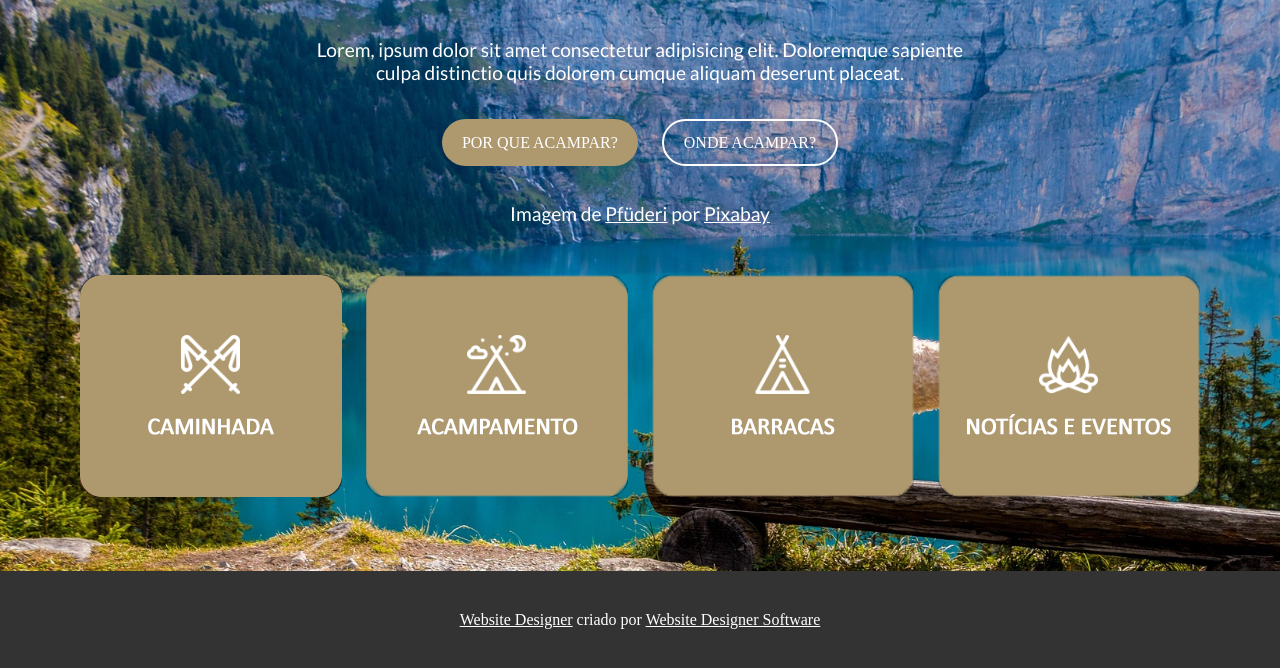
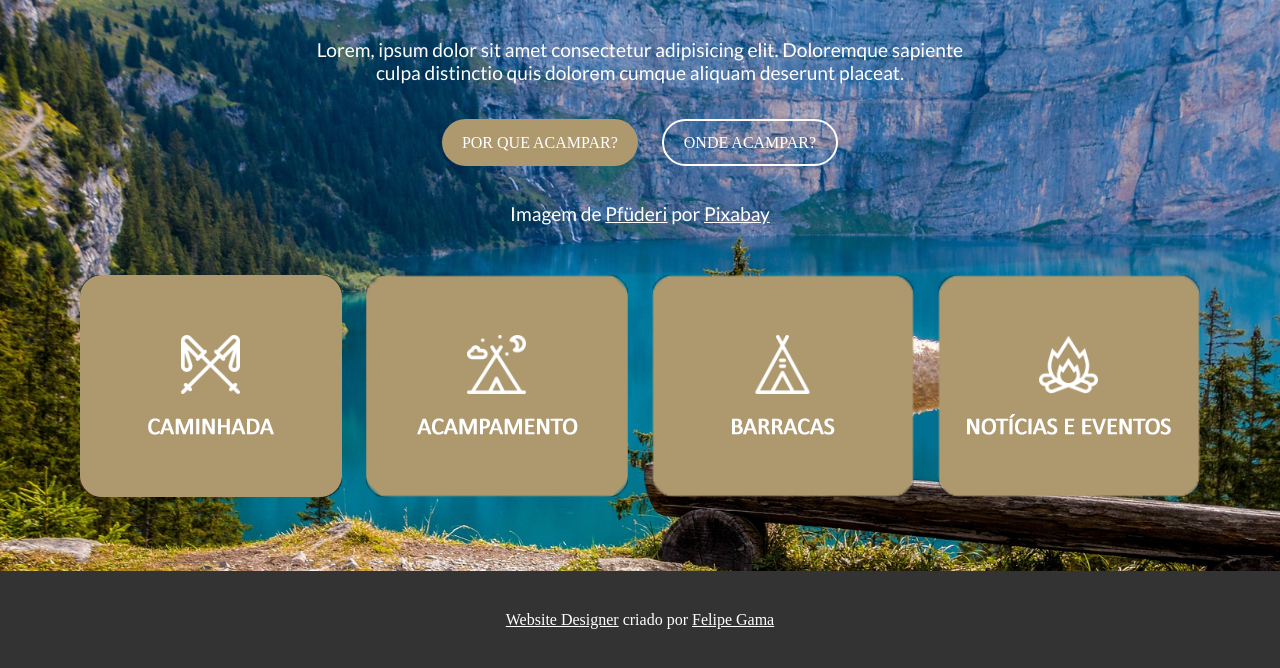
Before and after one commit to felipe1590/projeto-acampamento, a plain HTML site: page index.html in a window 1280 px wide. Shown: the part 172-840 px from the top of the page. Drawn offline with nearby package versions, Linux system fonts and the light colour scheme.

Commit message:
Update index.html

```diff
--- a/index.html
+++ b/index.html
@@ -36,7 +36,7 @@
     </main>
     <footer>
 
-        <p><a href="https://nicepage.com/website-design" target="_blank">Website Designer</a> criado por <a href="https://website2625193.nicepage.io/Page-16.html?version=b7693945-2a15-4551-9885-262217dbfef2" target="_blank">Website Designer Software</a></p>
+        <p><a href="https://nicepage.com/website-design" target="_blank">Website Designer</a> criado por <a href="https://github.com/felipe1590" target="_blank">Felipe Gama</a></p>
     </footer>
 </body>
 </html>
```
